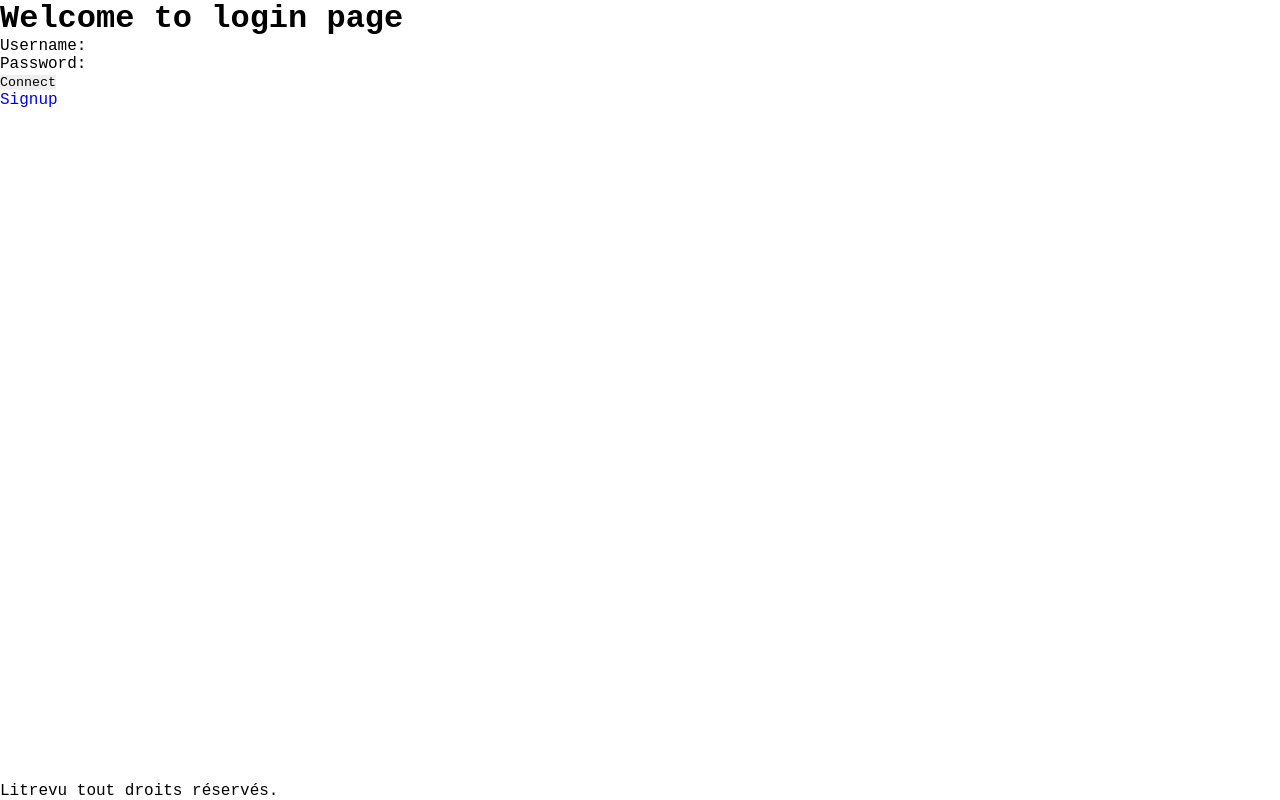
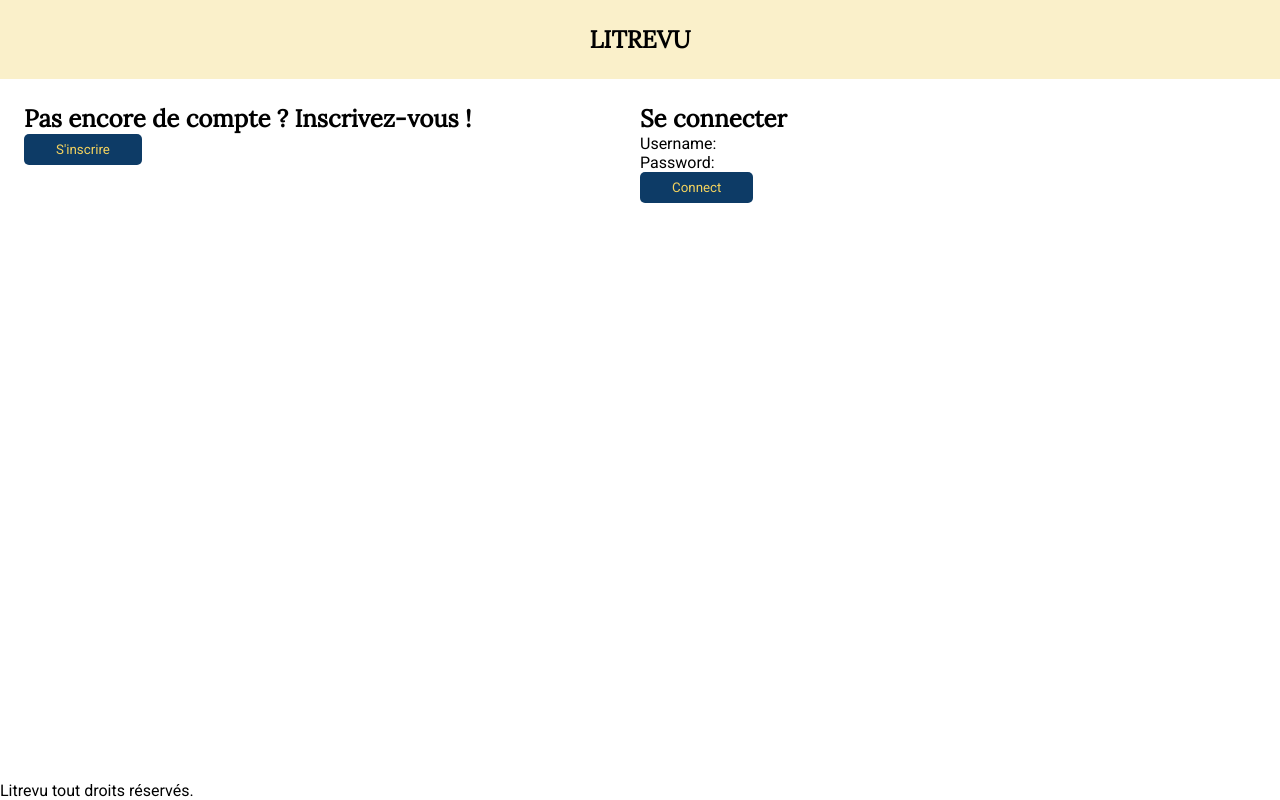
Before and after one commit to Nozgood/P9_Litrevu, a Django app: page /login/ in a window 1280 px wide. Run offline with Django 4.2, Linux system fonts and the light colour scheme.

Commit message:
feat: started to implement front of login / signup page + implement some design pattern for the website

```diff
--- /dev/null
+++ b/static/css/base.css
@@ -0,0 +1,76 @@
+:root {
+    --primary-color: #0d3b66;
+    --secondary-color: #faf0ca;
+    --tertiary-color: #f4d35e;
+    --default-padding-desktop: 1.5rem;
+    --font-family-title: 'Lora', serif;
+    --font-family-text: 'Roboto', sans-serif;
+    --transition-animation: all 400ms ease;
+}
+
+h1,
+h2,
+h3,
+h4,
+h5 {
+    font-family: var(--font-family-title);
+}
+
+* {
+    font-family: var(--font-family-text);
+    padding: 0;
+    margin: 0;
+    border: 0;
+    outline: 0;
+    box-sizing: border-box;
+    list-style: none;
+    text-decoration: none;
+}
+
+html {
+    scroll-behavior: smooth;
+}
+
+::-webkit-scrollbar {
+    display: none;
+}
+
+.base__footer {
+    position: absolute;
+    bottom: 0;
+}
+
+.logout__button {
+    border: 1px solid black;
+    border-radius: 5px;
+    padding: 1rem;
+}
+
+.header__user-not-connected {
+    display: flex;
+    justify-content: center;
+    width: 100%;
+    background: var(--secondary-color);
+    padding: var(--default-padding-desktop);
+}
+
+.button {
+    padding: 0.5rem 2rem;
+    border-radius: 5px;
+    background: var(--primary-color);
+    transition: var(--transition-animation);
+    color: var(--tertiary-color);
+}
+
+.button:hover {
+    background-color: transparent;
+    color: var(--primary-color);
+}
+
+a {
+    color: var(--tertiary-color);
+}
+
+a:hover {
+    color: var(--primary-color);
+}
--- a/static/css/style.css
+++ /dev/null
@@ -1,29 +0,0 @@
-* {
-    font-family: 'Courier New', Courier, monospace;
-    padding: 0;
-    margin: 0;
-    border: 0;
-    outline: 0;
-    box-sizing: border-box;
-    list-style: none;
-    text-decoration: none;
-}
-
-html {
-    scroll-behavior: smooth;
-}
-
-::-webkit-scrollbar{
-    display: none;
-}
-
-.base__footer {
-    position: absolute;
-    bottom: 0;
-}
-
-.logout__button {
-    border: 1px solid black;
-    border-radius: 5px;
-    padding: 1rem;
-}
--- /dev/null
+++ b/static/css/users/style.css
@@ -0,0 +1,14 @@
+.login {
+    padding: var(--default-padding-desktop);
+    display: flex;
+    justify-content: space-between;
+    width: 100%;
+}
+
+.login__login {
+    width: 50%;
+}
+
+.login__signup {
+    width: 50%;
+}
--- a/templates/base.html
+++ b/templates/base.html
@@ -7,11 +7,27 @@
     <meta name="viewport"
           content="width=device-width, user-scalable=no, initial-scale=1.0, maximum-scale=1.0, minimum-scale=1.0">
     <meta http-equiv="X-UA-Compatible" content="ie=edge">
-    <link rel="stylesheet" href="{% static "css/style.css" %}">
+    <link rel="preconnect" href="https://fonts.googleapis.com">
+    <link rel="preconnect" href="https://fonts.gstatic.com" crossorigin>
+    <link href="https://fonts.googleapis.com/css2?family=Lora&family=Roboto&display=swap" rel="stylesheet">
+    <link rel="stylesheet" href="{% static "css/base.css" %}">
     <title>Litrevu</title>
     {% block add_css %}{% endblock add_css %}
 </head>
 <body>
+{% if user.is_authenticated %}
+    <header class="header__user-connected">
+        <h2 class="header__title">
+            LITREVU
+        </h2>
+    </header>
+{% else %}
+    <header class="header__user-not-connected">
+        <h2 class="header__title">
+            LITREVU
+        </h2>
+    </header>
+{% endif %}
 {% block content %} {% endblock content %}
 {% if user.is_authenticated %}
     <button class="logout__button">
--- a/users/templates/login.html
+++ b/users/templates/login.html
@@ -1,12 +1,25 @@
 {% extends 'base.html' %}
+{% load static %}
+{% block add_css %}
+    <link rel="stylesheet" href="{% static 'css/users/style.css' %}">
+{% endblock add_css %}
 {% block content %}
-    <h1>Welcome to login page</h1>
-    <form action="" method="post">
-        {% csrf_token %}
-        {{ form.as_div }}
-        <button type="submit">Connect</button>
-    </form>
-    <div class="signup">
-        <a class="signup__link" href="{% url 'signup' %}">Signup</a>
-    </div>
+    <section class="login">
+        <div class="login__signup">
+            <h2 class="signup__title">
+                Pas encore de compte ? Inscrivez-vous !
+            </h2>
+            <button class="button login__signup-button">
+                <a class="login__signup-button-link" href="{% url 'signup' %}">S'inscrire</a>
+            </button>
+        </div>
+        <div class="login__login">
+            <h1>Se connecter</h1>
+            <form action="" method="post">
+                {% csrf_token %}
+                {{ form.as_div }}
+                <button class="button login__button" type="submit">Connect</button>
+            </form>
+        </div>
+    </section>
 {% endblock content %}
```
Also changed, not shown: users/templates/signup.html (+10 -3 lines), db.sqlite3. Lines whose indentation alone changed are shown as unchanged.
